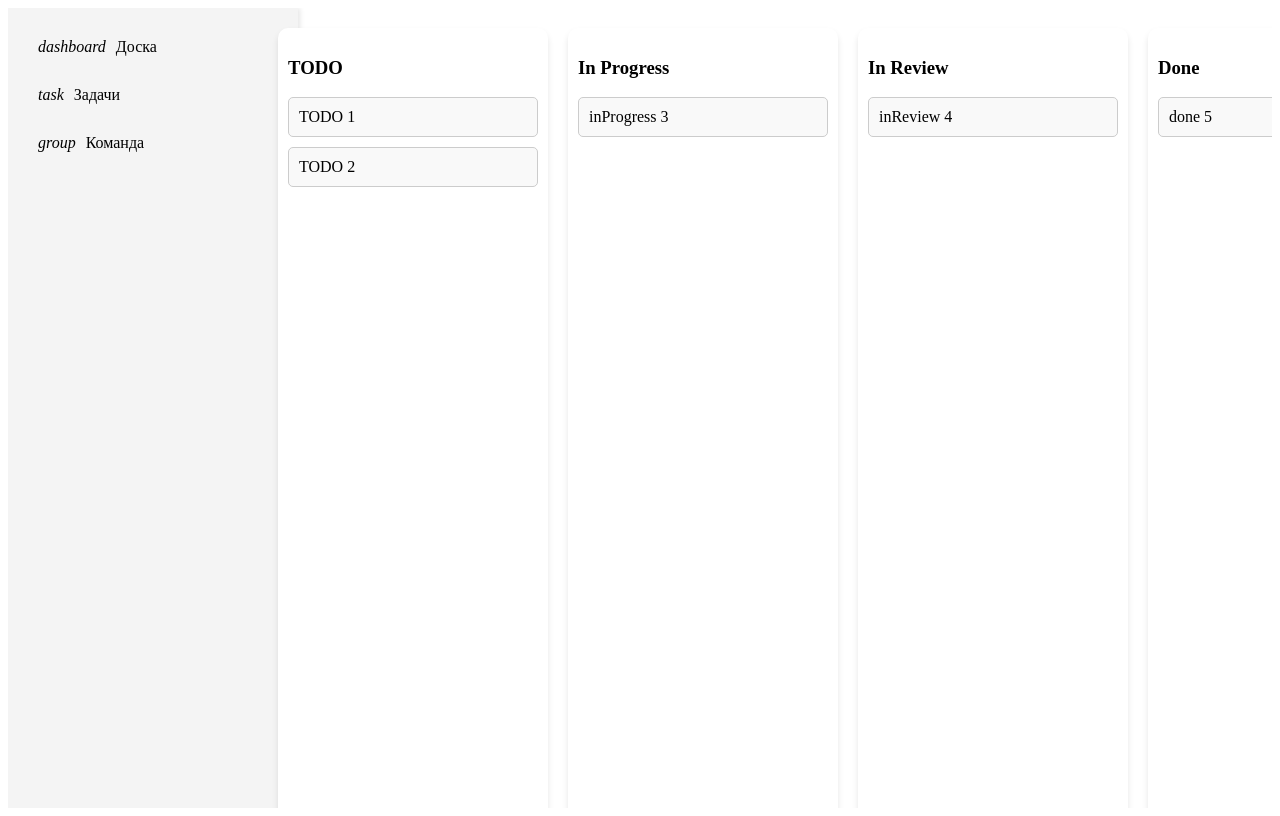
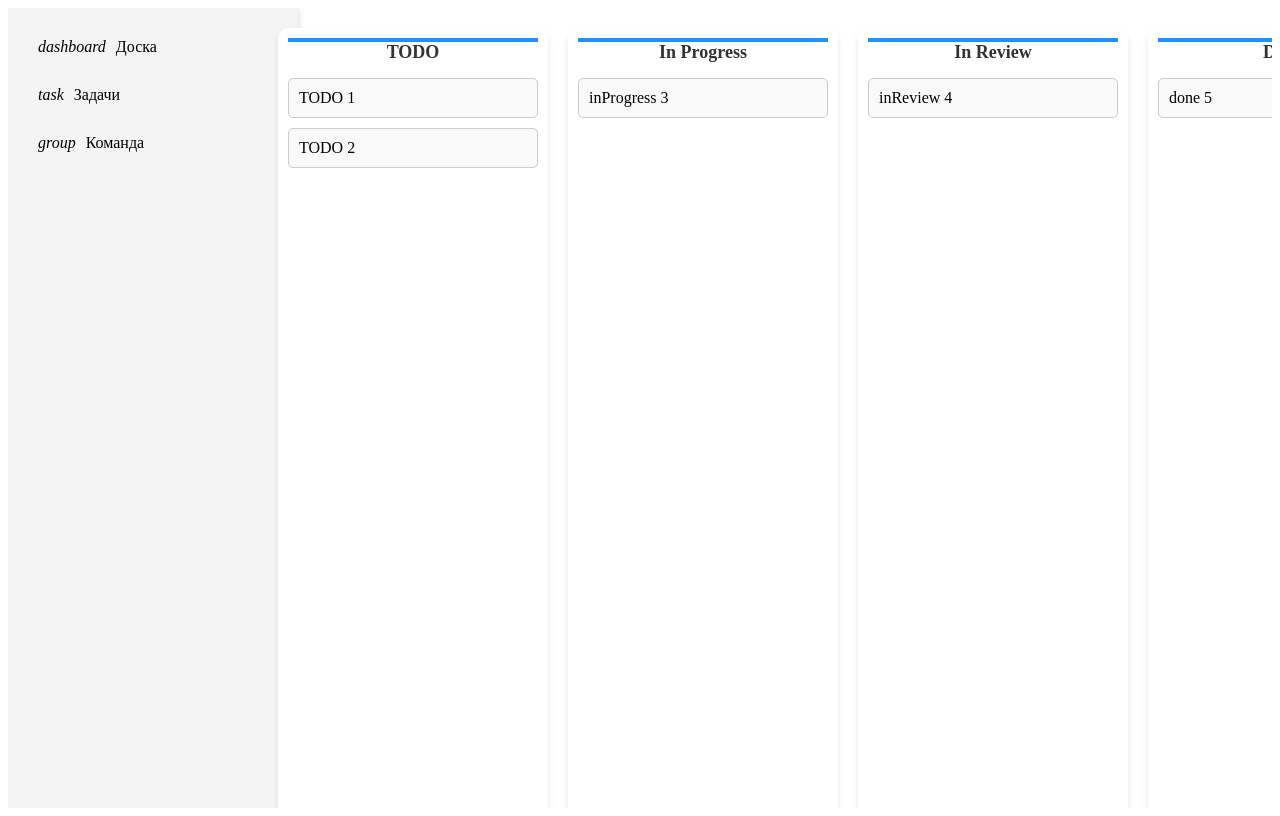
Before and after one commit to anof1r/trackMyTask, an Angular app: page /board in a window 1280 px wide. Built offline with nearby package versions, Linux system fonts and the light colour scheme.

Commit message:
formatting

```diff
--- a/src/app/features/board/board.component.html
+++ b/src/app/features/board/board.component.html
@@ -1,20 +1,9 @@
 <div class="board">
   <div class="board-section" *ngFor="let section of sections; let i = index">
-    <h3>{{ section.title }}</h3>
-    <div
-      cdkDropList
-      [cdkDropListData]="section.tasks"
-      [cdkDropListConnectedTo]="connectedLists"
-      class="task-list"
-      (cdkDropListDropped)="drop($event, section)"
-      [id]="'list' + i"
-    >
-      <div
-        class="task-card"
-        *ngFor="let task of section.tasks"
-        class="task"
-        cdkDrag
-      >
+    <div class="section-title">{{ section.status }}</div>
+    <div cdkDropList [cdkDropListData]="section.tasks" [cdkDropListConnectedTo]="connectedLists" class="task-list"
+      (cdkDropListDropped)="drop($event, section)" [id]="'list' + i">
+      <div class="task-card" *ngFor="let task of section.tasks" class="task" cdkDrag>
         {{ task }}
       </div>
     </div>
--- a/src/app/features/board/board.component.scss
+++ b/src/app/features/board/board.component.scss
@@ -14,10 +14,15 @@
   border-radius: 10px;
   padding: 10px;
   box-shadow: 0 4px 6px rgba(0, 0, 0, 0.1);
+}
 
-    .board-section-todo {
-      background-color: #ccc;
-    }
+.section-title {
+  font-size: 18px;
+  font-weight: bold;
+  text-align: center;
+  margin-bottom: 15px;
+  color: #333;
+  border-top: 4px solid #1e90ff;
 }
 
 .task-list {
--- a/src/app/features/board/board.component.ts
+++ b/src/app/features/board/board.component.ts
@@ -1,6 +1,7 @@
 import { ChangeDetectorRef, Component } from '@angular/core';
 import { CdkDragDrop, DragDropModule, moveItemInArray, transferArrayItem } from '@angular/cdk/drag-drop';
 import { NgFor } from '@angular/common';
+
 @Component({
   selector: 'app-board',
   standalone: true,
@@ -8,6 +9,7 @@ import { NgFor } from '@angular/common';
   templateUrl: './board.component.html',
   styleUrl: './board.component.scss'
 })
+
 export class BoardComponent {
   todo = ['TODO 1', 'TODO 2'];
   inProgress = ['inProgress 3'];
@@ -15,13 +17,13 @@ export class BoardComponent {
   done = ['done 5'];
 
   sections = [
-    { title: 'TODO', tasks: this.todo },
-    { title: 'In Progress', tasks: this.inProgress },
-    { title: 'In Review', tasks: this.inReview },
-    { title: 'Done', tasks: this.done },
+    { status: 'TODO', tasks: this.todo },
+    { status: 'In Progress', tasks: this.inProgress },
+    { status: 'In Review', tasks: this.inReview },
+    { status: 'Done', tasks: this.done },
   ];
 
-constructor(private cd: ChangeDetectorRef){
+  constructor(private cd: ChangeDetectorRef) {
 
   }
 
--- a/src/app/features/main-layout/main-layout.component.html
+++ b/src/app/features/main-layout/main-layout.component.html
@@ -1,6 +1,6 @@
 <div class="container">
-    <app-slider-menu></app-slider-menu>
-    <div class="content">
-      <router-outlet></router-outlet>
-    </div>
+  <app-slider-menu></app-slider-menu>
+  <div class="content">
+    <router-outlet></router-outlet>
   </div>
+</div>
--- a/src/app/features/slider-menu/slider-menu.component.scss
+++ b/src/app/features/slider-menu/slider-menu.component.scss
@@ -3,7 +3,7 @@
   background-color: #f4f4f4;
   height: 100vh;
   padding: 20px;
-    box-shadow: 2px 0 5px rgba(0,0,0,0.1);
+  box-shadow: 2px 0 5px rgba(0, 0, 0, 0.1);
 
   ul {
     list-style: none;
--- a/src/app/features/slider-menu/slider-menu.component.ts
+++ b/src/app/features/slider-menu/slider-menu.component.ts
@@ -16,7 +16,7 @@ export class SliderMenuComponent {
     { label: 'Команда', route: '/team', icon: 'group' }
   ];
 
-  constructor(private router: Router) {}
+  constructor(private router: Router) { }
 
   navigateTo(route: string) {
     this.router.navigate([route]);
```
Also changed, not shown: src/app/app.routes.ts (indentation only), src/app/features/main-layout/main-layout.component.scss (indentation only), src/app/features/slider-menu/slider-menu.component.html (indentation only). Lines whose indentation alone changed are shown as unchanged.
